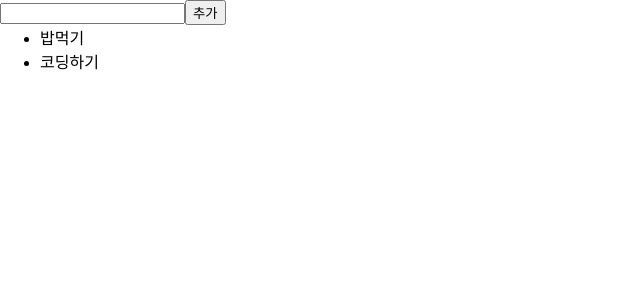
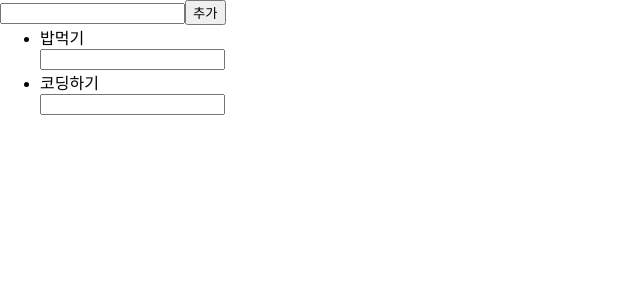
Before and after one commit to dkwooje/ReactHook, a React (Create React App) app in the folder blog/: page / in a window 1280 px wide. Shown: the top 300 px of the page, without its empty margins (0-640 px from the left). Built offline with nearby package versions, Linux system fonts and the light colour scheme; the HTML template or start-up script is replaced by a standard one.

Commit message:
List 와 Key 적용과 index의 위험

```diff
--- a/blog/src/App.jsx
+++ b/blog/src/App.jsx
@@ -19,8 +19,13 @@ function App() {
       />
       <button onClick={addToList}>추가</button>
       <ul>
-        {list.map((item)=>{
-            return <li key={item}>{item}</li>
+        {list.map((item,index)=>{ {/* list.map((item)*/}
+            return (
+              <div key={index}> {/* key={item} */}
+                <li>{item}</li>
+                <input />
+              </div>
+            )
         })}
       </ul>
     </>
@@ -28,5 +33,6 @@ function App() {
 }
 
 export default App;
-//list형태로 엘리먼트를  표현하면 key값을 prop으로 가져야한다.
-//그렇지 않으면 모든 list(새로생긴 list 포함)가 공유된다.
+//그런데 index값을 키로 넘겨주면 모든 list가 공유된다.
+//index를 키로 사용하는것은 매우 불안정하다.
+//그러니 list항목이 변경되는 동적인 list라면 index를 키로 사용하지 말아야 한다.
```
